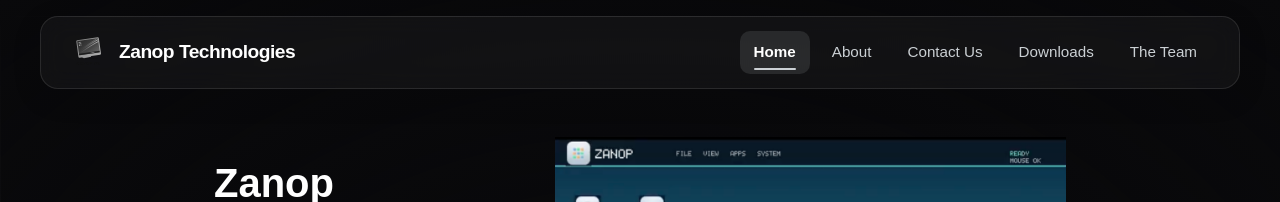
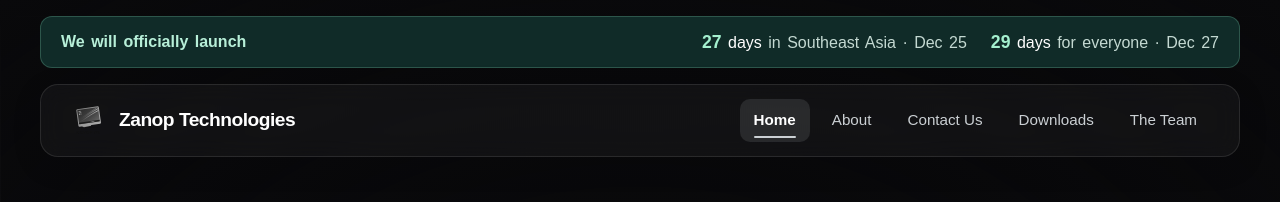
Before and after one commit to Bashamega/zanop-website, a plain HTML site: page index.html in a window 1280 px wide. Shown: the top 202 px of the page. Drawn offline with Linux system fonts and the light colour scheme; a web font is replaced by a local one.

Commit message:
add banner
Signed-off-by: Bashamega <adambashaahmednaji@gmail.com>

```diff
--- a/js/nav.js
+++ b/js/nav.js
@@ -1,6 +1,21 @@
 class SiteNavbar extends HTMLElement {
   connectedCallback() {
     this.innerHTML = `
+      <aside class="announcement" aria-label="Official launch dates" aria-live="polite">
+        <p class="announcement-title">We will officially launch</p>
+        <div class="announcement-countdowns">
+          <p>
+            <strong data-countdown="southeast-asia">--</strong>
+            <span data-countdown-unit="southeast-asia">days</span>
+            <span class="announcement-date">in Southeast Asia · Dec 25</span>
+          </p>
+          <p>
+            <strong data-countdown="all">--</strong>
+            <span data-countdown-unit="all">days</span>
+            <span class="announcement-date">for everyone · Dec 27</span>
+          </p>
+        </div>
+      </aside>
       <header class="main glass">
         <a href="/" id="logo">
           <img id="h-img" src="assets/logo.svg" alt="Zanop Technologies Logo">
@@ -17,6 +32,55 @@ class SiteNavbar extends HTMLElement {
       </header>
     `;
 
+    const getDaysUntil = (month, day, timeZone) => {
+      const parts = new Intl.DateTimeFormat("en-US", {
+        timeZone,
+        year: "numeric",
+        month: "numeric",
+        day: "numeric",
+      }).formatToParts(new Date());
+      const today = Object.fromEntries(
+        parts.map(({ type, value }) => [type, Number(value)]),
+      );
+      const currentDate = Date.UTC(today.year, today.month - 1, today.day);
+      let targetDate = Date.UTC(today.year, month - 1, day);
+
+      return (targetDate - currentDate) / 86_400_000;
+    };
+
+    const countdowns = [
+      {
+        name: "southeast-asia",
+        timeZone: "Asia/Singapore",
+        day: 25,
+      },
+      {
+        name: "all",
+        timeZone: Intl.DateTimeFormat().resolvedOptions().timeZone || "UTC",
+        day: 27,
+      },
+    ];
+
+    let completedCount = 0;
+
+    countdowns.forEach(({ name, timeZone, day }) => {
+      const days = getDaysUntil(12, day, timeZone);
+      const countdown = this.querySelector(`[data-countdown="${name}"]`).closest("p");
+
+      if (days <= 0) {
+        countdown.hidden = true;
+        completedCount += 1;
+      } else {
+        this.querySelector(`[data-countdown="${name}"]`).textContent = days;
+        this.querySelector(`[data-countdown-unit="${name}"]`).textContent =
+          days === 1 ? "day" : "days";
+      }
+    });
+
+    if (completedCount === countdowns.length) {
+      this.querySelector(".announcement").hidden = true;
+    }
+
     const currentPage =
       window.location.pathname.split("/").pop() || "index.html";
 
--- a/styles/header.css
+++ b/styles/header.css
@@ -2,6 +2,54 @@
   box-sizing: border-box;
   margin: 0;
   padding: 0;
+}
+
+.announcement {
+  position: relative;
+  z-index: 3;
+  width: calc(100% - 48px);
+  max-width: 1200px;
+  margin: 16px auto 0;
+  padding: 12px 20px;
+  z-index: 3;
+
+  display: flex;
+  align-items: center;
+  justify-content: space-between;
+  gap: 20px;
+
+  color: #e8fff6;
+  background: #102b28;
+  border: 1px solid rgba(148, 236, 201, 0.22);
+  border-radius: 12px;
+}
+
+.announcement-title {
+  flex-shrink: 0;
+  color: #b7efd8;
+  font-weight: 600;
+}
+
+.announcement-countdowns {
+  display: flex;
+  flex-wrap: wrap;
+  justify-content: flex-end;
+  gap: 8px 24px;
+}
+
+.announcement-countdowns p {
+  color: #e8fff6;
+  white-space: nowrap;
+}
+
+.announcement-countdowns strong {
+  color: #a4f0cf;
+  font-size: 1.1rem;
+  font-variant-numeric: tabular-nums;
+}
+
+.announcement-date {
+  color: #c4d9d2;
 }
 
 header.main {
@@ -110,6 +158,16 @@ header.main nav a:focus-visible {
 
 /* Responsive */
 @media (max-width: 850px) {
+  .announcement {
+    align-items: flex-start;
+    flex-direction: column;
+    gap: 6px;
+  }
+
+  .announcement-countdowns {
+    justify-content: flex-start;
+  }
+
   header.main {
     flex-direction: column;
     gap: 14px;
@@ -124,6 +182,16 @@ header.main nav a:focus-visible {
 }
 
 @media (max-width: 480px) {
+  .announcement {
+    width: calc(100% - 24px);
+    padding: 12px 14px;
+  }
+
+  .announcement-countdowns {
+    flex-direction: column;
+    gap: 4px;
+  }
+
   header.main {
     width: calc(100% - 24px);
     top: 8px;
```
